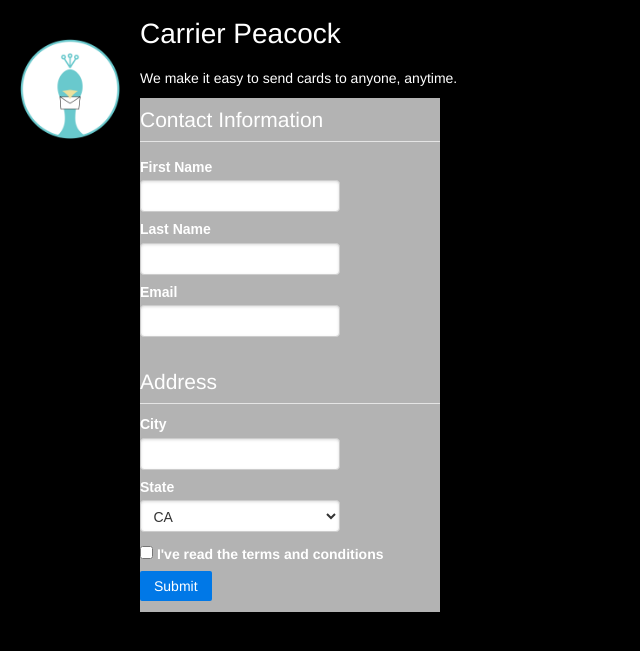
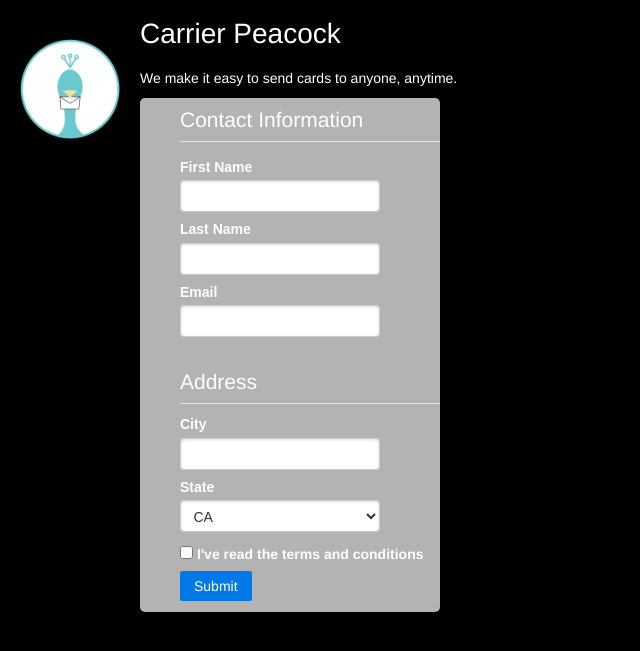
Before and after one commit to carrierpeacock/carrierpeacock.github.io, a PHP site: page / in a window 1280 px wide. Shown: the top 651 px of the page, without its empty margins (0-640 px from the left). Run offline with PHP 8.4, Linux system fonts and the light colour scheme; some libraries are stand-ins or nearby versions.

Commit message:
readd index.html

```diff
--- a/css/style.css
+++ b/css/style.css
@@ -33,6 +33,11 @@ label {
     width: 200px;
 }
 form#info {
+    padding-left: 40px;
     background-color: rgba(255, 255, 255, 0.7);
     width: 300px;
+    -webkit-border-radius: 5px 5px 5px 5px;
+    -moz-border-radius: 5px 5px 5px 5px;
+    -o-border-radius: 5px 5px 5px 5px;
+    border-radius: 5px 5px 5px 5px;
 }
```
